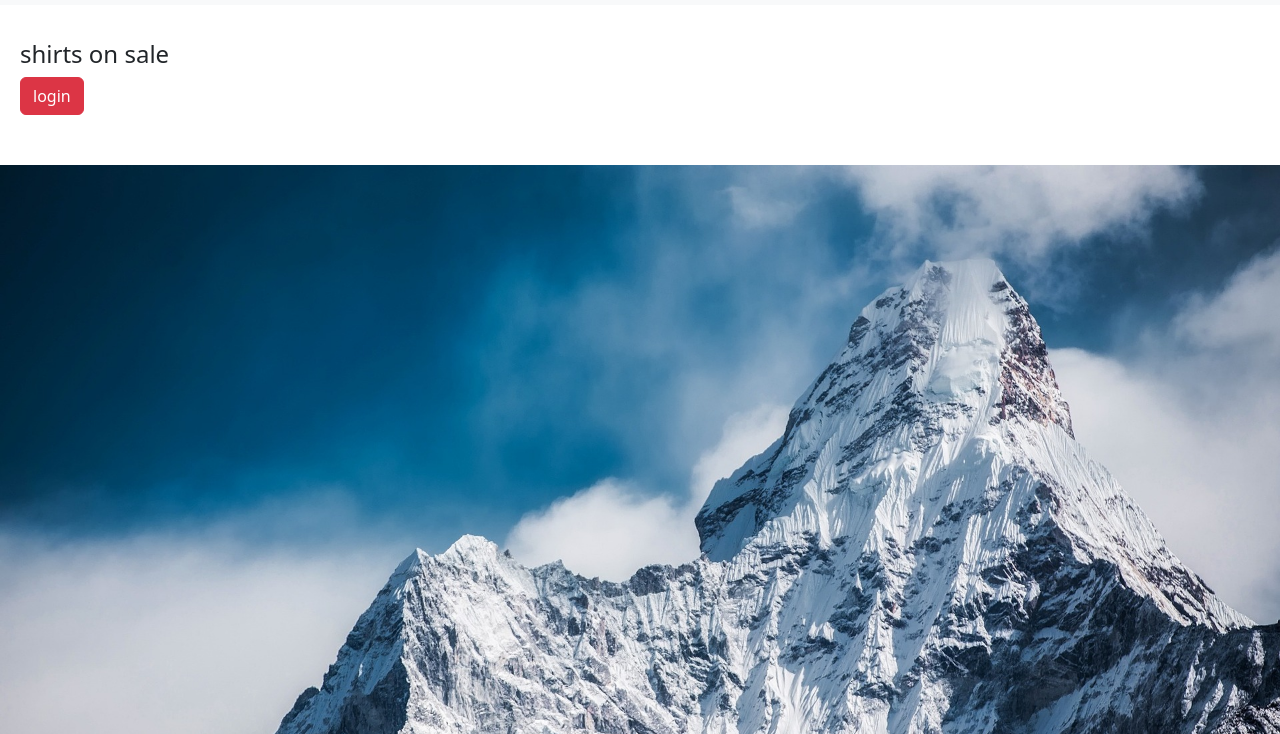
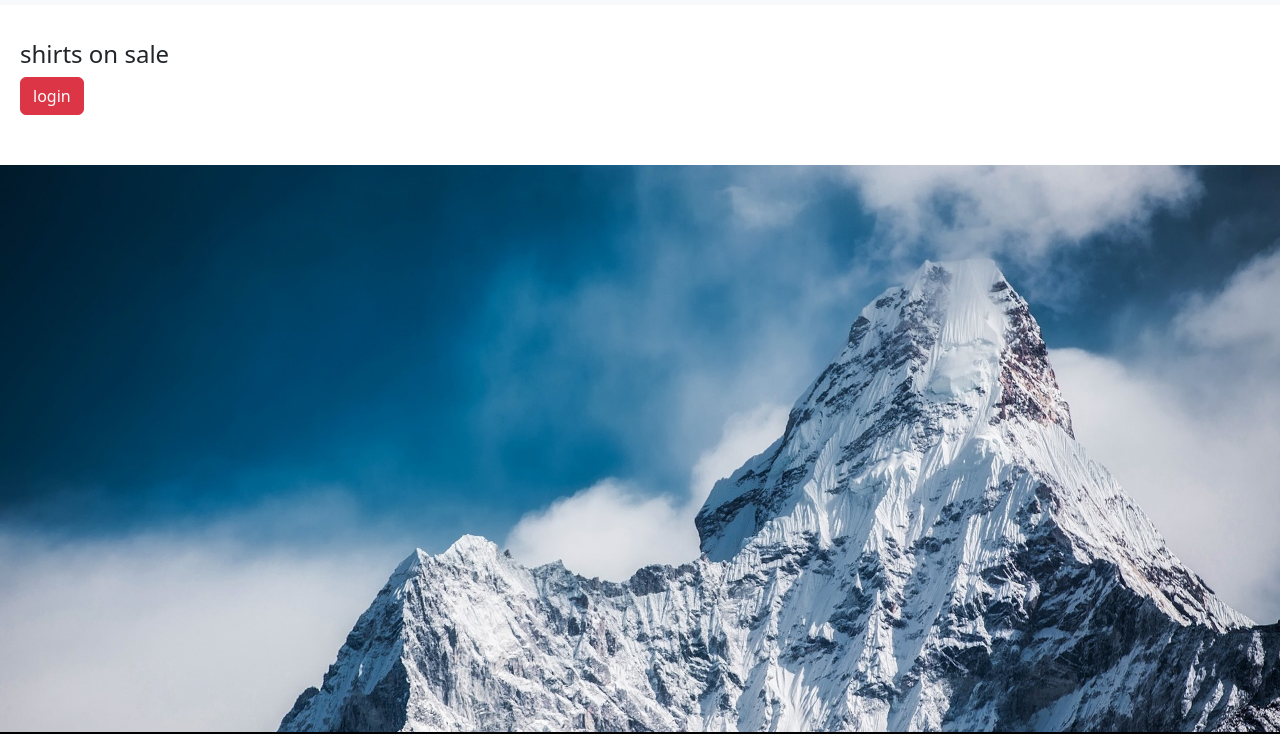
Before and after one commit to oilpaintingKV/study-javascript, a plain HTML site: page js-basicUI/level-2/index.html in a window 1280 px wide. Shown: the part 66-800 px from the top of the page. Drawn offline with nearby package versions, Linux system fonts and the light colour scheme.

Commit message:
scroll - 2

```diff
--- a/js-basicUI/level-2/index.html
+++ b/js-basicUI/level-2/index.html
@@ -80,6 +80,10 @@
       obcaecati, possimus officiis dolorum laudantium suscipit blanditiis natus
       deserunt. Officiis in nostrum aliquid necessitatibus, eaque explicabo
       eveniet. Dolorem omnis architecto veritatis.
+    </div>
+
+    <div class="page_progress">
+      <span class="percent"></span>
     </div>
 
     <script>
@@ -168,7 +172,6 @@
         } else {
           navLogo.classList.remove('on');
         }
-        console.log(window.scrollY);
       });
 
       // scroll 2
@@ -187,6 +190,22 @@
           }
         }
         // console.log(scrollAmount, scrollH, boxH, scrollCheck);
+      });
+
+      // scroll 3
+      let percent = document.querySelector('.percent');
+      let htmlTag = document.documentElement;
+      window.addEventListener('scroll', () => {
+        let scrollAmount = htmlTag.scrollTop;
+        let scrollH = htmlTag.scrollHeight;
+        let boxH = htmlTag.clientHeight;
+        let progress = 0;
+        console.log(scrollAmount, scrollH, boxH);
+        console.log(scrollAmount + boxH);
+
+        progress = ((scrollAmount + boxH) / scrollH) * 100;
+
+        percent.style.width = `${progress}%`;
       });
     </script>
 
--- a/js-basicUI/level-2/style.css
+++ b/js-basicUI/level-2/style.css
@@ -40,8 +40,8 @@ body .show {
 /* nav bar */
 body .navbar {
   position: fixed;
+  z-index: 5;
   width: 100%;
-  z-index: 5;
 }
 
 body .navbar-brand {
@@ -64,8 +64,8 @@ body .navbar-brand.on {
 }
 
 .slide-box {
+  float: left;
   width: 100vw;
-  float: left;
 }
 
 .slide-box .image {
@@ -74,8 +74,25 @@ body .navbar-brand.on {
 
 /* box */
 .txt_box {
+  overflow-y: scroll;
   width: 200px;
   height: 100px;
   margin-top: 100px;
-  overflow-y: scroll;
 }
+
+/* progress */
+.page_progress {
+  position: fixed;
+  bottom: 0;
+  width: 100%;
+  height: 2px;
+  background: white;
+}
+.page_progress .percent {
+  position: absolute;
+  top: 0;
+  left: 0;
+  height: 2px;
+  background: #000;
+  transition: all 0.5s;
+}
```
